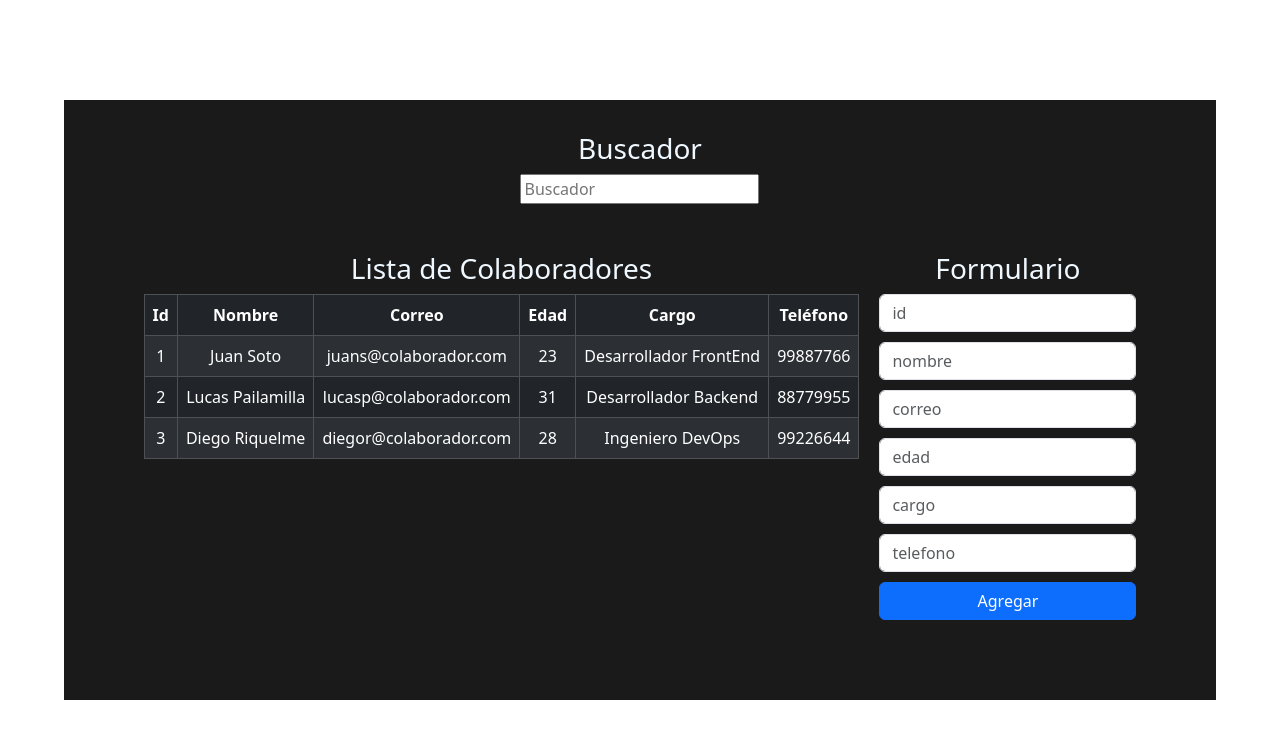
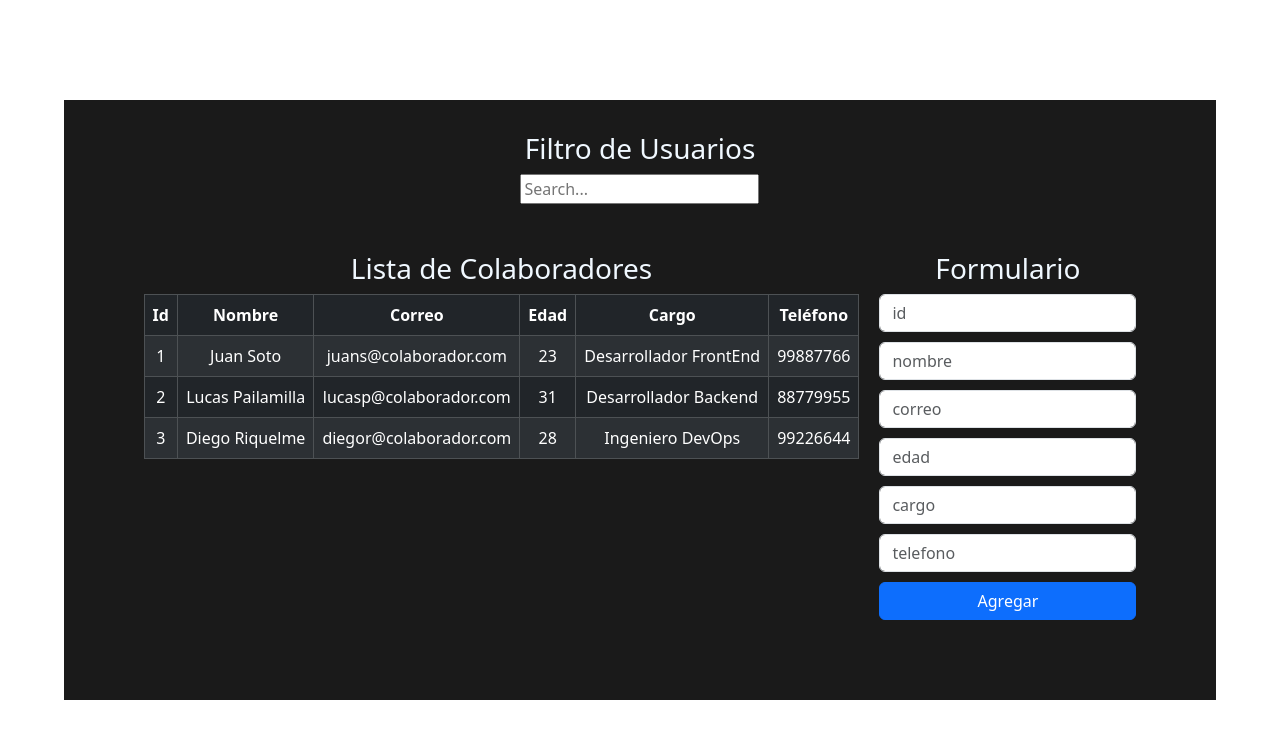
Before and after one commit to fuurashima/desafio3, a React (Vite) app: page / in a window 1280 px wide. Shown: the top 738 px of the page. Built offline with nearby package versions, Linux system fonts and the light colour scheme.

Commit message:
Update Buscador.jsx
Cambio de nombres

```diff
--- a/src/components/Buscador.jsx
+++ b/src/components/Buscador.jsx
@@ -2,10 +2,10 @@ const Buscador = ({ setFiltro }) => {
   return (
     <>
     <div className="container">
-    <h3>Buscador</h3>
+    <h3>Filtro de Usuarios</h3>
     <input
         type="text"
-        placeholder="Buscador"
+        placeholder="Search..."
         onChange={(e) => setFiltro(e.target.value) }
       />
     </div>
```
